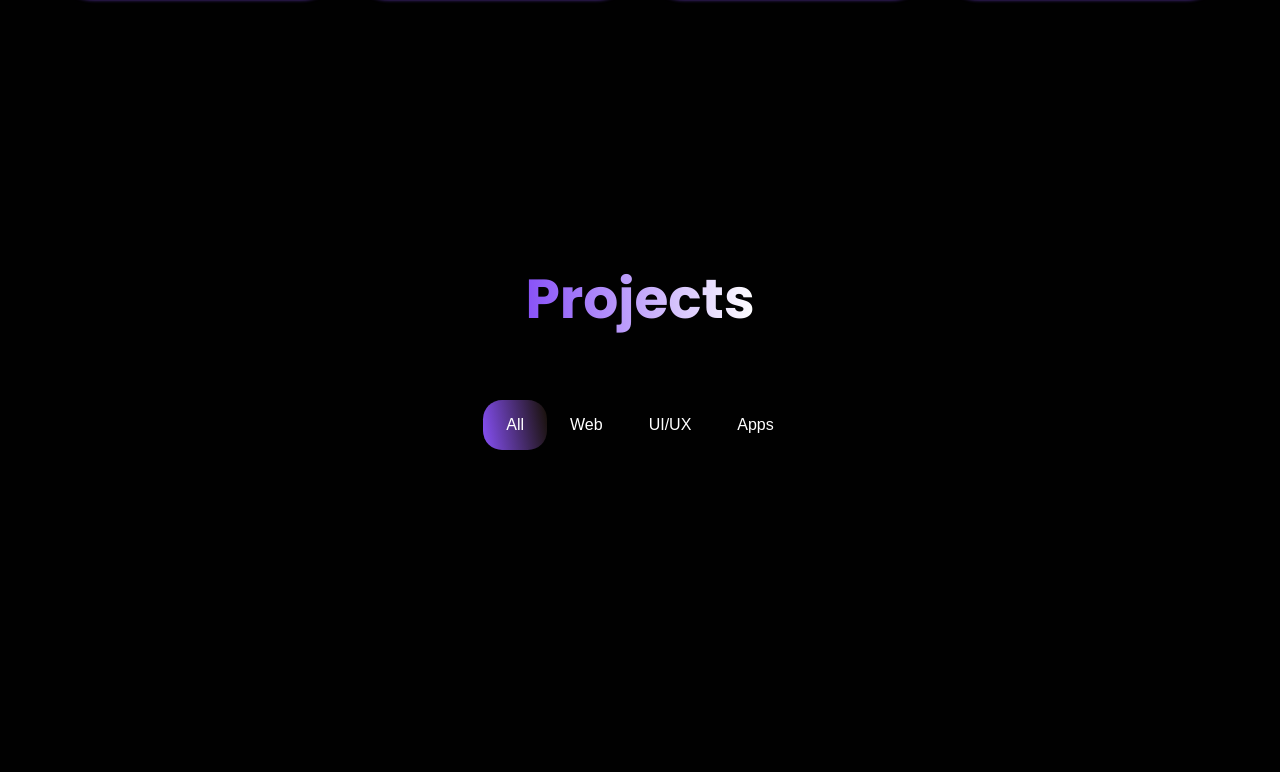
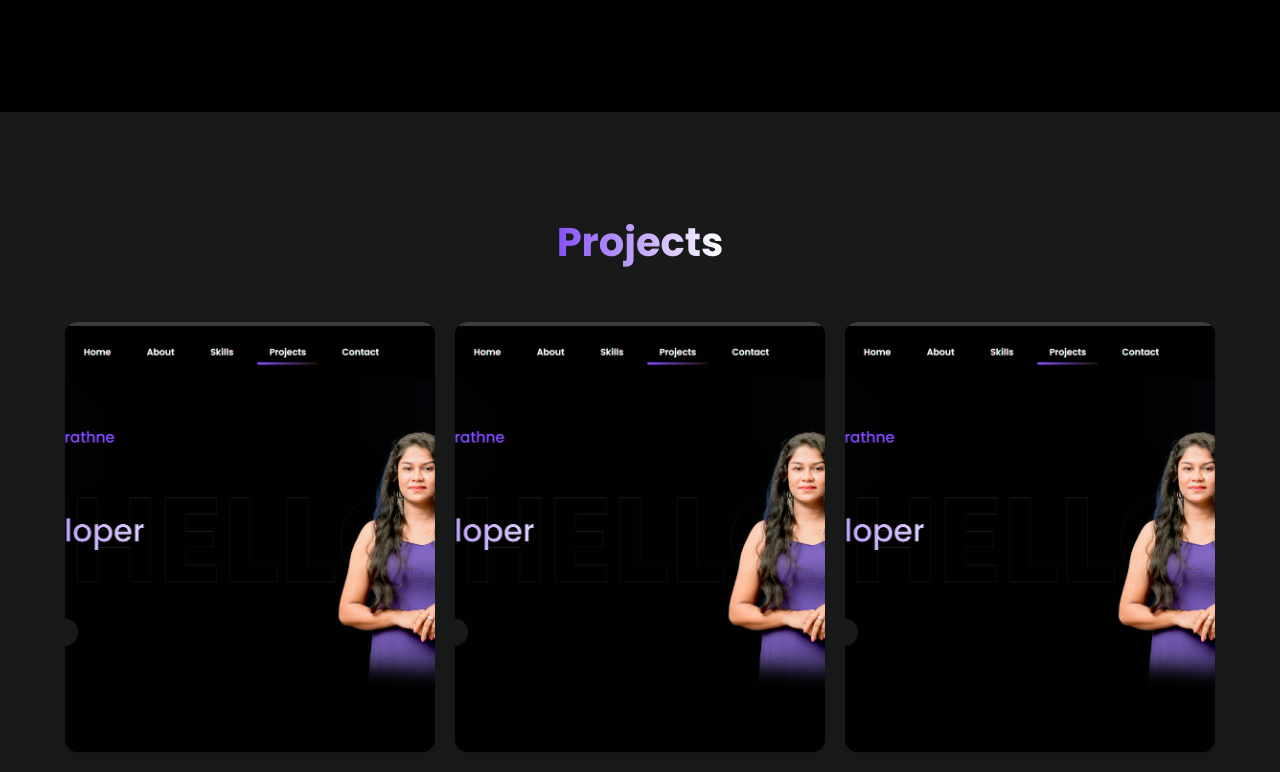
Before and after one commit to ruwinikularathne/My-Portfolio, a React (Create React App) app: page / in a window 1280 px wide. Shown: the part 1989-2761 px from the top of the page. Before the commit the page ends 2559 px from the top, so only its background shows below. Built offline with nearby package versions, Linux system fonts and the light colour scheme.

Commit message:
changed the project page

```diff
--- a/src/components/Projects/Projects.css
+++ b/src/components/Projects/Projects.css
@@ -1,38 +1,112 @@
-#projects nav {
-    position: relative;
-    width: 100%;
-    max-width: max-content;
-    height: 50px;
-    border-radius: var(--border-radius-3);
+#projects {
+    background: var(--color-ui-2);
+    padding: 80px 0;
+}
+
+.section_header.center {
     display: flex;
+    flex-direction: column;
     align-items: center;
     justify-content: center;
-    margin: auto;
     margin-bottom: 40px;
-    user-select: none;
 }
 
-#projects nav button {
-    position: relative;
-    display: inline-block;
-    font-size: 16px;
-    font-weight: 500;
-    color: var(--color-white);
-    text-decoration: none;
-    padding: 0 23px;
-    z-index: 1;
-    cursor: pointer;
-    background: transparent;
+.primary_title {
+    font-size: 2.5rem;
+    color: var(--color-primary);
+    margin-bottom: 10px;
 }
 
-#projects .active_indicator {
-    position: absolute;
-    top: 0;
-    left: 0;
-    z-index: 0;
-    height: 100%;
-    border-radius: var(--border-radius-3);
-    transition: var(--transition);
-    cursor: pointer;
-    background: var(--gradient-1);
+.project_container {
+    display: grid;
+    grid-template-columns: repeat(auto-fit, minmax(300px, 1fr));
+    gap: 20px;
+    padding: 0 20px;
 }
+
+.project_card {
+    background: var(--color-ui-1);
+    border-radius: var(--border-radius-2);
+    overflow: hidden;
+    box-shadow: 0 4px 6px rgba(0, 0, 0, 0.1);
+    transition: transform 0.3s, box-shadow 0.3s;
+}
+
+.project_card:hover {
+    transform: translateY(-10px);
+    box-shadow: 0 10px 15px rgba(0, 0, 0, 0.2);
+}
+
+.project_card img {
+    width: 100%;
+    height: 200px;
+    object-fit: cover;
+}
+
+.project_content {
+    padding: 20px;
+}
+
+.project_title {
+    font-size: 1.5rem;
+    color: var(--color-text);
+    margin-bottom: 10px;
+}
+
+.tech_stack {
+    display: flex;
+    flex-wrap: wrap;
+    gap: 10px;
+    margin-bottom: 10px;
+}
+
+.tech_stack span {
+    background: var(--color-primary);
+    color: var(--color-text);
+    padding: 5px 10px;
+    border-radius: var(--border-radius-1);
+    font-size: 0.875rem;
+}
+
+.project_description {
+    font-size: 1rem;
+    color: var(--color-muted);
+    margin-bottom: 20px;
+}
+
+.project_links {
+    display: flex;
+    gap: 10px;
+}
+
+.project_links a {
+    color: var(--color-primary);
+    transition: color 0.3s;
+}
+
+.project_links a:hover {
+    color: var(--color-text);
+}
+
+/* Mobile Responsiveness */
+@media (max-width: 600px) {
+    .primary_title {
+        font-size: 2rem;
+    }
+
+    .project_card img {
+        height: 150px;
+    }
+
+    .project_title {
+        font-size: 1.25rem;
+    }
+
+    .tech_stack span {
+        font-size: 0.75rem;
+    }
+
+    .project_description {
+        font-size: 0.875rem;
+    }
+}
--- a/src/components/Projects/index.jsx
+++ b/src/components/Projects/index.jsx
@@ -1,53 +1,100 @@
-import React, { useEffect, useRef, useState } from 'react';
+import React from 'react';
 import './Projects.css';
-import { sumArray } from '../../helper';
+import { FaGithub, FaExternalLinkAlt, FaFigma } from 'react-icons/fa';
+import { pro1 } from '../../images';
 
-const tabs = [
-    { name: "All" },
-    { name: "Web" },
-    { name: "UI/UX" },
-    { name: "Apps" },
+const projects = [
+    {
+        title: 'Project One',
+        description: 'This is a sample description for Project One.',
+        techStack: ['React', 'CSS', 'JavaScript'],
+        image: pro1,
+        github: '#',
+        website: '#',
+        figma: '#'
+    },
+    {
+        title: 'Project Two',
+        description: 'This is a sample description for Project Two.',
+        techStack: ['React', 'Tailwind', 'Firebase'],
+        image: pro1,
+        github: '#',
+        website: '#',
+        figma: '#'
+    },
+    {
+        title: 'Project Three',
+        description: 'This is a sample description for Project Three.',
+        techStack: ['Next.js', 'JavaScript', 'MySQL'],
+        image: pro1,
+        github: '#',
+        website: '#',
+        figma: '#'
+    },
+    {
+        title: 'Project Four',
+        description: 'This is a sample description for Project Four.',
+        techStack: ['Flutter', 'React', 'CSS'],
+        image: pro1,
+        github: '#',
+        website: '#',
+        figma: '#'
+    },
+    {
+        title: 'Project Five',
+        description: 'This is a sample description for Project Five.',
+        techStack: ['JavaScript', 'React', 'Firebase'],
+        image: pro1,
+        github: '#',
+        website: '#',
+        figma: '#'
+    },
+    {
+        title: 'Project Six',
+        description: 'This is a sample description for Project Six.',
+        techStack: ['React', 'Tailwind', 'CSS'],
+        image: pro1,
+        github: '#',
+        website: '#',
+        figma: '#'
+    },
 ];
 
 const Projects = () => {
-    const [activeIndex, setActiveIndex] = useState(0);
-    const [offset, setOffset] = useState(0);
-    const [indicatorWidth, setIndicatorWidth] = useState(0);
-    const itemsEls = useRef(new Array());
-
-    useEffect(() => {
-        const prevEls = itemsEls.current.filter((_, index) => index < activeIndex);
-        setOffset(sumArray(prevEls.map(item => item.offsetWidth)));
-        setIndicatorWidth(itemsEls.current[activeIndex].offsetWidth);
-    }, [activeIndex]);
-
     return (
-        <section id='projects'>
-            <div className="section_wrapper projects_container">
-                <div className="section_header center">
-                    <h2 className="primary_title">Projects</h2>
-                </div>
-                <nav>
-                    {tabs.map((tab, index) => (
-                        <button
-                            ref={el => itemsEls.current[index] = el}
-                            onClick={() => setActiveIndex(index)}
-                            key={index}
-                        >
-                            {tab.name}
-                        </button>
-                    ))}
-                    <span
-                        className='active_indicator'
-                        style={{
-                            left: `${offset}px`,
-                            width: `${indicatorWidth}px`
-                        }}
-                    ></span>
-                </nav>
+        <section id="projects">
+            <div className="section_header center">
+                <h2 className="primary_title">Projects</h2>
+            </div>
+            <div className="section_wrapper project_container">
+                {projects.map((project, index) => (
+                    <div className="project_card" key={index}>
+                        <img src={project.image} alt={project.title} />
+                        <div className="project_content">
+                            <h3 className="project_title">{project.title}</h3>
+                            <div className="tech_stack">
+                                {project.techStack.map((tech, techIndex) => (
+                                    <span key={techIndex}>{tech}</span>
+                                ))}
+                            </div>
+                            <p className="project_description">{project.description}</p>
+                            <div className="project_links">
+                                <a href={project.github} target="_blank" rel="noopener noreferrer">
+                                    <FaGithub size={20} />
+                                </a>
+                                <a href={project.website} target="_blank" rel="noopener noreferrer">
+                                    <FaExternalLinkAlt size={20} />
+                                </a>
+                                <a href={project.figma} target="_blank" rel="noopener noreferrer">
+                                    <FaFigma size={20} />
+                                </a>
+                            </div>
+                        </div>
+                    </div>
+                ))}
             </div>
         </section>
     );
-};
+}
 
 export default Projects;
--- a/src/data.js
+++ b/src/data.js
@@ -210,85 +210,6 @@ export const projects = [
 
 
 
-export const experience = [
-    {
-        title:"UI/UX",
-        data:[
-            {
-                skill:"Figma",
-                level:"Experienced",
-            },
-            {
-                skill:"Sketch",
-                level:"Intermediate",
-            },
-            {
-                skill:"XD",
-                level:"Intermediate",
-            },
-        ]
-    },
-    {
-        title:"Frontend Development",
-        data:[
-            {
-                skill:"HTML",
-                level:"Experienced",
-            },
-            {
-                skill:"CSS",
-                level:"Experienced",
-            },
-            {
-                skill:"JavaScript",
-                level:"Experienced",
-            },
-            {
-                skill:"Tailwind",
-                level:"Intermediate",
-            },
-            {
-                skill:"Bootstrap",
-                level:"Experienced",
-            },
-            {
-                skill:"React",
-                level:"Experienced",
-            },
-            {
-                skill:"React Native",
-                level:"Experienced",
-            },
-        ]
-    },
-    {
-        title:"Backend Development",
-        data:[
-            {
-                skill:"Node JS",
-                level:"Experienced",
-            },
-            {
-                skill:"MangoDB",
-                level:"Intermediate",
-            },
-            {
-                skill:"PHP",
-                level:"Experienced",
-            },
-            {
-                skill:"Python",
-                level:"Intermediate",
-            },
-            {
-                skill:"MySQL",
-                level:"Experienced",
-            },
-        ]
-    },
-]
-
-
 export const socialHandles = [
   {
     name:"Fiverr",
```
